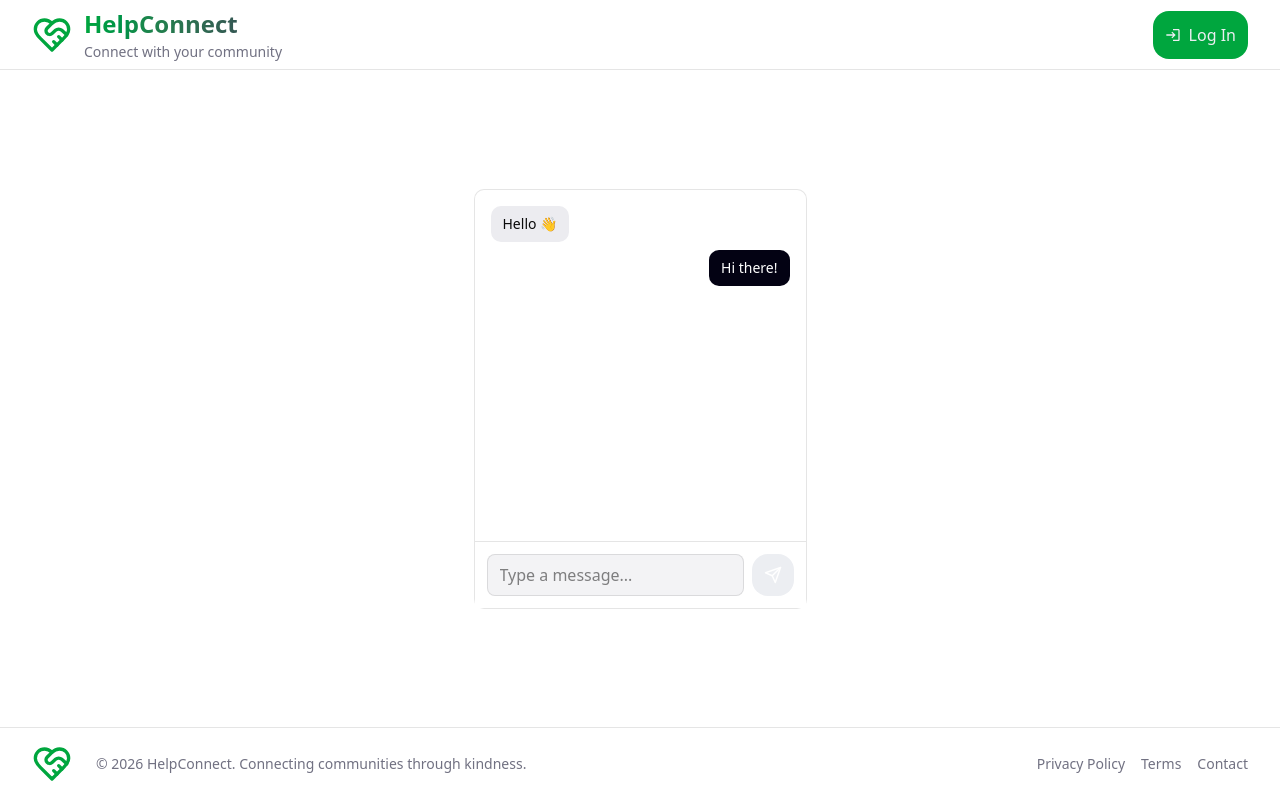
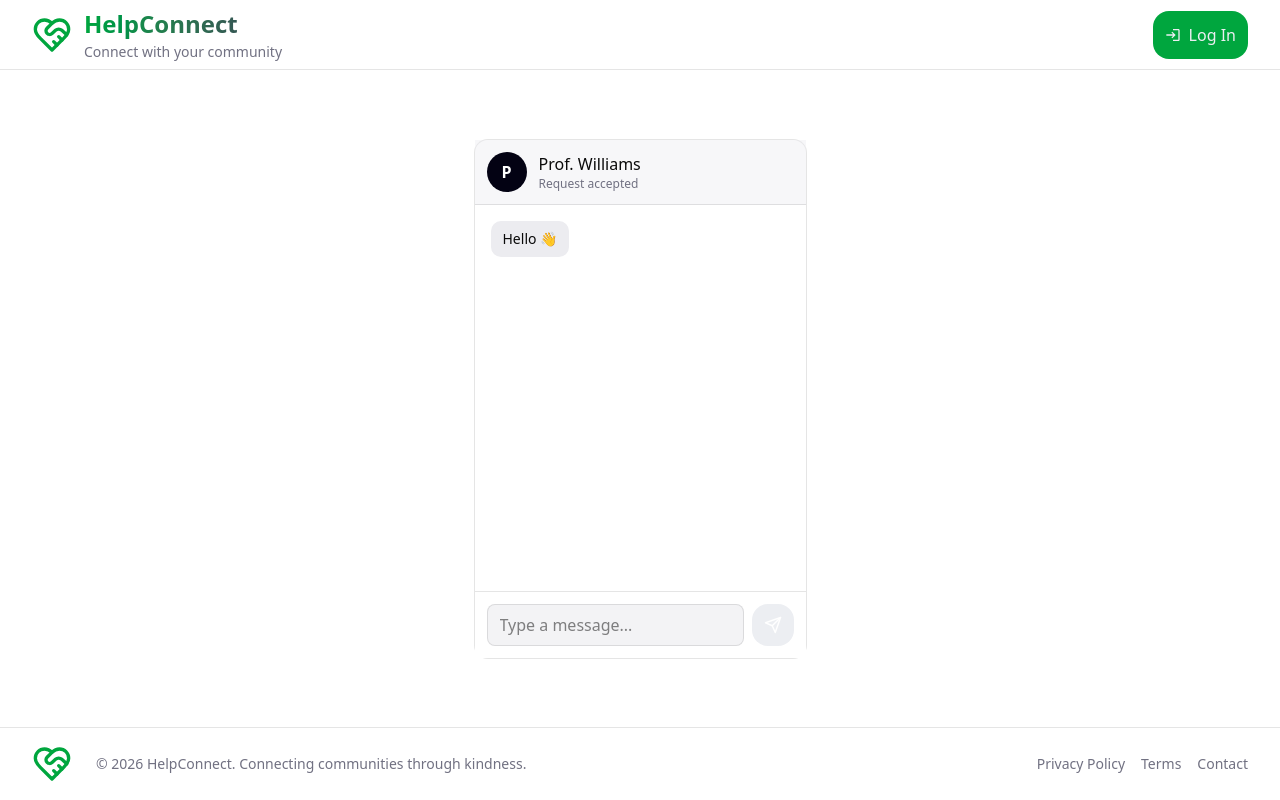
Before and after one commit to MiksuNy/web-project, a React (Vite) app in the folder frontend/: page /messages in a window 1280 px wide. Built offline with nearby package versions, Linux system fonts and the light colour scheme.

Commit message:
feat(chat): add chat header section

```diff
--- a/frontend/src/components/chat/ChatBox.jsx
+++ b/frontend/src/components/chat/ChatBox.jsx
@@ -1,15 +1,37 @@
+import { useState } from "react";
+import MessageBubble from "./MessageBubble";
 import ChatInput from "./ChatInput";
-import MessageBubble from "./MessageBubble";
 
 export default function ChatBox() {
+  const [messages, setMessages] = useState([
+    { id: 1, text: "Hello 👋", mine: false },
+  ]);
+
+  const send = (text) =>
+    setMessages((m) => [...m, { id: Date.now(), text, mine: true }]);
+
   return (
-    <div className="flex flex-col h-[420px] rounded-lg border bg-card">
-      <div className="flex-1 overflow-y-auto p-4 space-y-2">
-        <MessageBubble text="Hello 👋" mine={false} />
-        <MessageBubble text="Hi there!" mine />
+    <div className="border rounded-xl bg-card flex flex-col h-[520px]">
+      {/* --- Chat header with profile and status --- */}
+      <div className="flex items-center gap-3 border-b p-3 bg-muted/40">
+        <div className="w-10 h-10 rounded-full bg-primary text-primary-foreground flex items-center justify-center font-bold">
+          P
+        </div>
+
+        <div>
+          <div className="font-medium">Prof. Williams</div>
+          <div className="text-xs text-muted-foreground">Request accepted</div>
+        </div>
       </div>
 
-      <ChatInput />
+      {/* messages */}
+      <div className="flex-1 overflow-y-auto p-4 space-y-2">
+        {messages.map((m) => (
+          <MessageBubble key={m.id} {...m} />
+        ))}
+      </div>
+
+      <ChatInput onSend={send} />
     </div>
   );
 }
```
